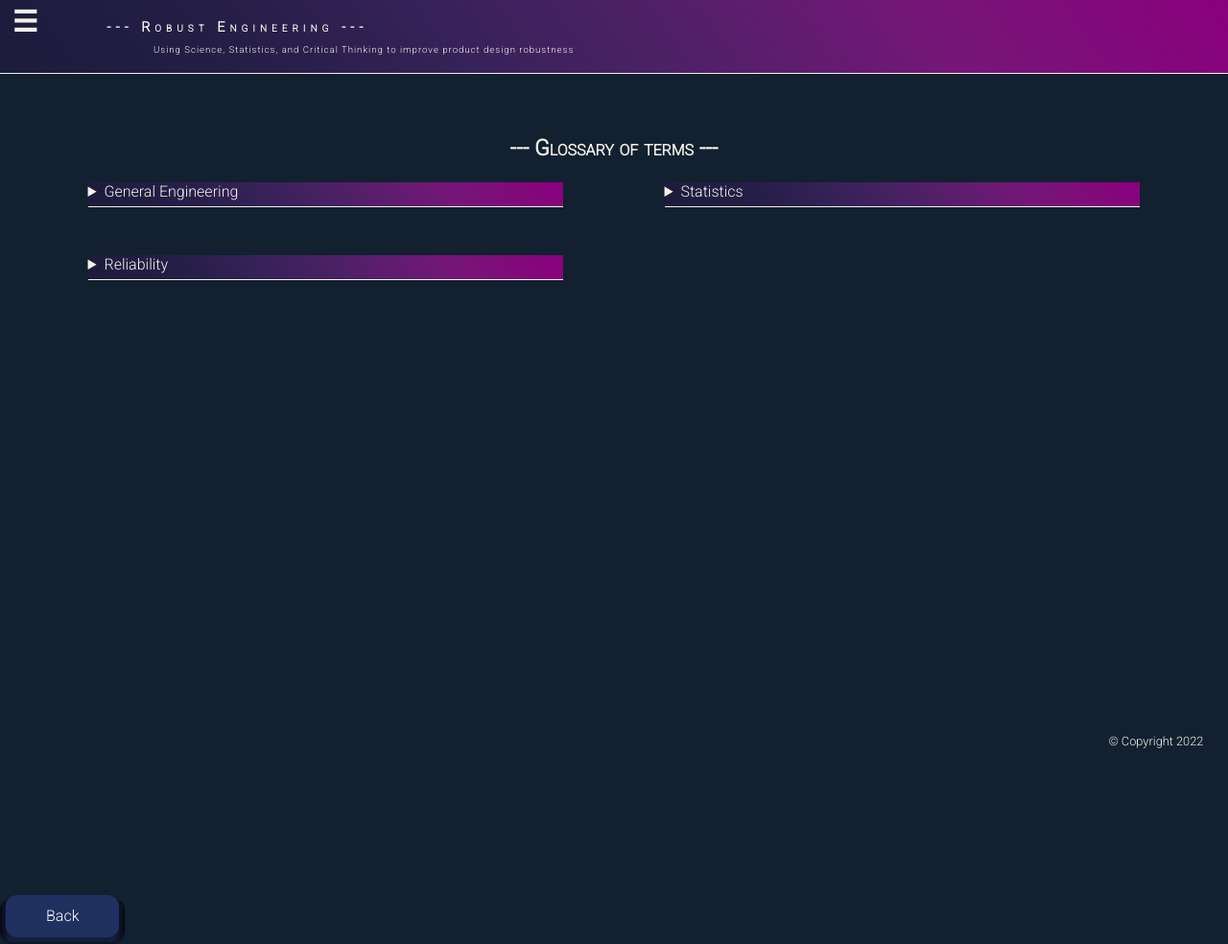
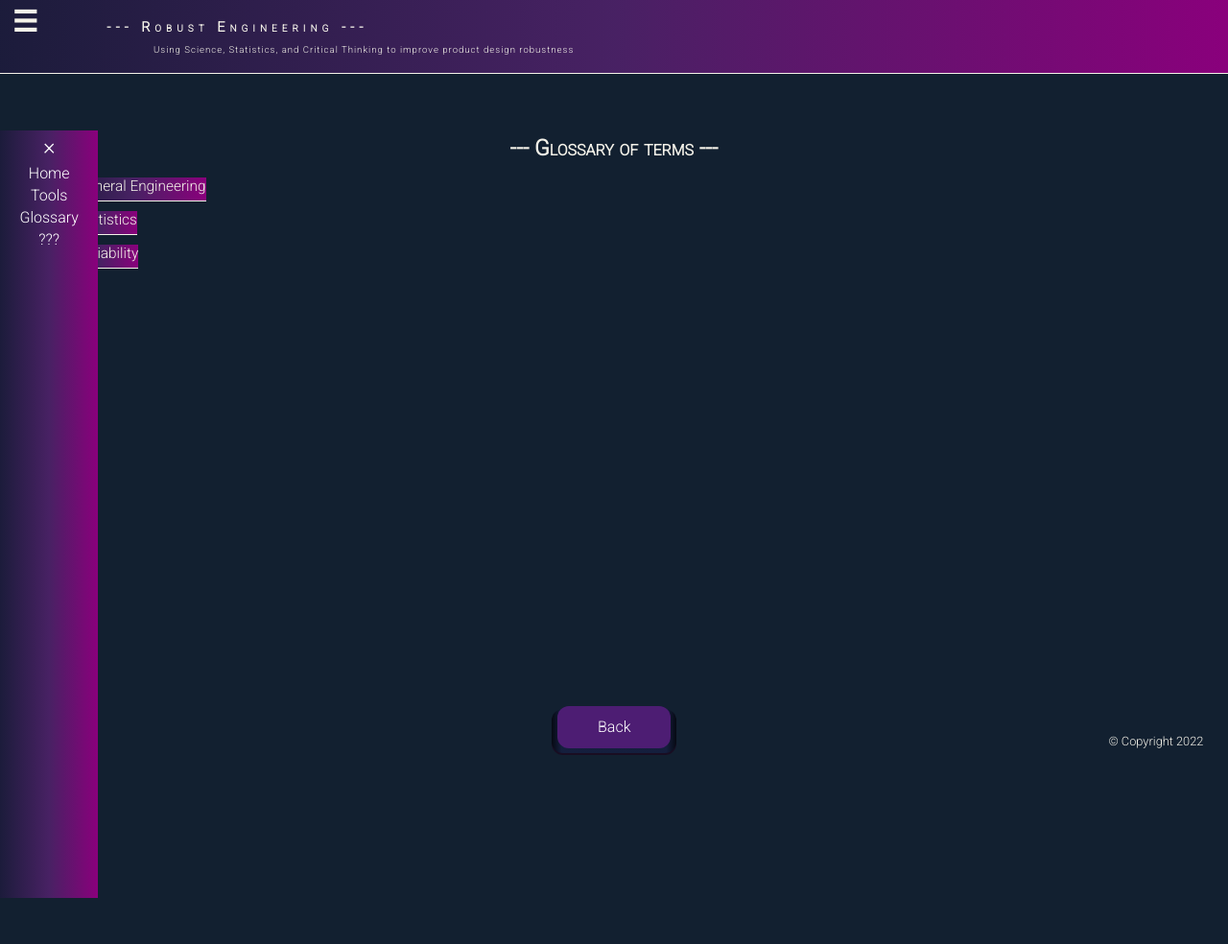
Before and after one commit to pnw-engineering/robust-engineering---old, a PHP site: page /dist/Glossary.html in a window 1280 px wide. Shown: the whole page at 96% size. Run offline with PHP 8.4, Linux system fonts and the light colour scheme; some libraries are stand-ins or nearby versions.

Commit message:
Save before restructuring

```diff
--- a/dist/Glossary.html
+++ b/dist/Glossary.html
@@ -38,11 +38,13 @@
         <div class="mainbody">
             <h1>--- Glossary of terms ---</h1>
             <div class="GridContainer">
-                <details class="GridElement">
+                <div class="GridElement">
+                    <details class="GridElement__details">
                         <summary>General Engineering</summary>
                         <dl>
                             <dt>Robust Design</dt>
-                        <dd>A design that provides the intended functions, in stated conditions, for the specified time,
+                            <dd>A design that provides the intended functions, in stated conditions, for the specified
+                                time,
                                 in
                                 the presence of noise.</dd>
                             <dt>Functional Requirement</dt>
@@ -50,14 +52,16 @@
                             <dt>Verification Test</dt>
                             <dd>Testing done to ensure a product meets customer's requirements.</dd>
                             <dt>Development Test</dt>
-                        <dd>Testing done to explore the design space in order to understand limits and relationships.
+                            <dd>Testing done to explore the design space in order to understand limits and
+                                relationships.
                             </dd>
                             <dt>Critical Parameter Management</dt>
                             <dd>A process for ensuring parameters that are critical to product performane are clearly
                                 defined
                                 and accounted for.</dd>
                             <dt>NUD</dt>
-                        <dd>requirements that are "NEW, UNIQUE, AND DIFFICULT" and therefore warrent additional time and
+                            <dd>requirements that are "NEW, UNIQUE, AND DIFFICULT" and therefore warrent additional time
+                                and
                                 attention to detail to prevent quality escapes.</dd>
                             <dt>DFMEA</dt>
                             <dd>Design Failure Modes and Effects Analysis - a process for identification of potential
@@ -65,57 +69,71 @@
                                 modes and methods for mitigation.</dd>
                         </dl>
                     </details>
-                <details class="GridElement">
+                </div>
+                <div class="GridElement">
+                    <details class="GridElement__details">
                         <summary>Statistics</summary>
                         <dl>
                             <dt>Normality</dt>
-                        <dd>The property that determines how well a set of data fits a normal distribution. Knowing this
+                            <dd>The property that determines how well a set of data fits a normal distribution. Knowing
+                                this
                                 aids in selecting the best statistical tools for further analysis.</dd>
                             <dt>P value</dt>
-                        <dd>The probability that a null hypothesis has been satisfied and therefore cannot be rejected.
+                            <dd>The probability that a null hypothesis has been satisfied and therefore cannot be
+                                rejected.
                             </dd>
                             <dt>Model</dt>
                             <dd>A fabrication intended to predict output parameters based on input parameters. Used
                                 regularly
                                 in development as an analytical tool that can be used in lieu of physical testing.</dd>
                             <dt>Mean</dt>
-                        <dd>The statistical property that describes the central tendancy of a data set (assumed to be
+                            <dd>The statistical property that describes the central tendancy of a data set (assumed to
+                                be
                                 normally distributed). Usually thought of as the "avarage".</dd>
                             <dt>Median</dt>
-                        <dd>The statistical property that describes the central tendancy of a data set (assumed not to
+                            <dd>The statistical property that describes the central tendancy of a data set (assumed not
+                                to
                                 be
                                 normally distributed).</dd>
                             <dt>Standard deviation</dt>
                             <dd>The statistical property that describes the spread of a data set (assumed to be normally
-                            distributed). The simbol σ is used to designate standard deviation. Calculated as the square
-                            root of the variance. One nice property of σ is that the unit of measure for σ is the same
+                                distributed). The simbol σ is used to designate standard deviation. Calculated as the
+                                square
+                                root of the variance. One nice property of σ is that the unit of measure for σ is the
+                                same
                                 as
                                 that of the data in the set and is therefor more intuitive.</dd>
                             <dt>Variance</dt>
                             <dd>The average of the squared difference from the mean of a data set. One nice property of
                                 variance
-                            is that they can be summed across data sets to determine vafriance for the sum of teh sets.
+                                is that they can be summed across data sets to determine vafriance for the sum of teh
+                                sets.
                             </dd>
                         </dl>
                     </details>
-                <details class="GridElement">
+                </div>
+                <div class="GridElement">
+                    <details class="GridElement__details">
                         <summary>Reliability</summary>
                         <dl>
                             <dt>Stress/Strength relationship</dt>
-                        <dd>A property that can be used to evaluate reliability based on product strengths (generally
+                            <dd>A property that can be used to evaluate reliability based on product strengths
+                                (generally
                                 measured) against stresses applied in teh field (generally assumed).</dd>
                             <dt>Failure Mode</dt>
-                        <dd>A way that a product or part can fail in the field. Quality escapes can be reduced by early
+                            <dd>A way that a product or part can fail in the field. Quality escapes can be reduced by
+                                early
                                 identification and mitigation of failure modes.</dd>
                             <dt>Failure Site</dt>
-                        <dd>The spicific design feature whare a known failure mode occurs in a product or part. These
+                            <dd>The spicific design feature whare a known failure mode occurs in a product or part.
+                                These
                                 should
                                 be clearly identified and maintained in DFMEAs.</dd>
                         </dl>
                     </details>
                 </div>
             </div>
-        <div>
+        </div>
         <button class="pushable" onclick="window.location.href='index.html'">
             <span class="shadow"></span>
             <span class="edge"></span>
@@ -123,7 +141,6 @@
                 Back
             </span>
         </button>
-        </div>
     </main>
 </body>
 <footer>&copy; Copyright 2022</footer>
--- a/dist/css/main.css
+++ b/dist/css/main.css
@@ -118,27 +118,27 @@ body__item__heading {
   grid-area: 1/1;
   height: 100vh;
   width: 0;
-  position: absoliute;
+  position: relative;
   z-index: 2;
   top: 0;
   left: 0;
-  background-color: #4282a7;
+  background: linear-gradient(90deg, hsl(240deg, 36%, 17%) 0%, hsl(275deg, 50%, 26%) 50%, hsl(306deg, 100%, 27%) 100%);
   overflow-x: hidden;
   transition: 0.25s;
   text-align: center;
 }
 
 .sidenav a {
+  color: white;
   padding: 2px 2px 1px 2px;
   text-decoration: none;
   font-size: 16px;
-  color: #3f3f3f;
   display: block;
   transition: 0.3s;
 }
 
 .sidenav a:hover {
-  color: white;
+  color: #3f3f3f;
 }
 
 .sidenav .closebtn {
@@ -213,26 +213,39 @@ body__item__heading {
 }
 
 .GridContainer {
-  display: grid;
-  grid-template-columns: repeat(auto-fit, minmax(30em, 1fr));
-  grid-gap: 50px;
-  padding-top: 20px;
+  -moz-columns: 65ch, 3;
+       columns: 65ch, 3;
+  -moz-column-fill: auto;
+       column-fill: auto;
+  padding-top: 5px;
   margin: 0 auto;
 }
 
+.GridElement {
+  display: flex;
+  padding-top: 10px;
+  min-height: 1rem;
+}
 .GridElement p {
   font-size: 1rem;
 }
-.GridElement summary {
+.GridElement__details {
+  min-height: 1rem;
+}
+.GridElement__details summary {
   font-size: 150%;
   padding-bottom: 5px;
   border-bottom: 1px solid;
-  background-image: linear-gradient(55deg, hsl(240deg, 36%, 17%) 0%, hsl(251deg, 41%, 20%) 21%, hsl(263deg, 45%, 24%) 37%, hsl(275deg, 50%, 26%) 50%, hsl(287deg, 57%, 27%) 61%, hsl(298deg, 68%, 28%) 75%, hsl(306deg, 100%, 27%) 100%);
+  background-image: linear-gradient(90deg, hsl(240deg, 36%, 17%) 0%, hsl(275deg, 50%, 26%) 50%, hsl(306deg, 100%, 27%) 100%);
+}
+.GridElement dl {
+  padding-top: 10px;
 }
 .GridElement dt {
   font-size: 130%;
   font-weight: bold;
   padding-bottom: 1px;
+  padding-top: 1px;
 }
 .GridElement dd {
   font-size: 110%;
@@ -243,7 +256,7 @@ body__item__heading {
 .grid-body {
   width: 90%;
   display: grid;
-  grid-template-columns: repeat(auto-fit, minmax(30ch, 1fr));
+  grid-template-columns: repeat(auto-fit, min(65ch, 95%));
   grid-gap: 10px;
   margin: 0 auto;
 }
@@ -301,7 +314,7 @@ body__item__heading {
   background-color: rgb(255, 255, 255);
 }
 .topic:hover {
-  background-image: linear-gradient(55deg, hsl(240deg, 36%, 17%) 0%, hsl(251deg, 41%, 20%) 21%, hsl(263deg, 45%, 24%) 37%, hsl(275deg, 50%, 26%) 50%, hsl(287deg, 57%, 27%) 61%, hsl(298deg, 68%, 28%) 75%, hsl(306deg, 100%, 27%) 100%);
+  background-image: linear-gradient(90deg, hsl(240deg, 36%, 17%) 0%, hsl(275deg, 50%, 26%) 50%, hsl(306deg, 100%, 27%) 100%);
   transition: all 0.25s ease-in-out;
 }
 
@@ -461,7 +474,7 @@ body__item__heading {
   font-size: 1.5rem;
   font-variant: small-caps;
   font-weight: bold;
-  background-image: linear-gradient(55deg, hsl(240deg, 36%, 17%) 0%, hsl(251deg, 41%, 20%) 21%, hsl(263deg, 45%, 24%) 37%, hsl(275deg, 50%, 26%) 50%, hsl(287deg, 57%, 27%) 61%, hsl(298deg, 68%, 28%) 75%, hsl(306deg, 100%, 27%) 100%);
+  background-image: linear-gradient(90deg, hsl(240deg, 36%, 17%) 0%, hsl(275deg, 50%, 26%) 50%, hsl(306deg, 100%, 27%) 100%);
 }
 .ColumnContainer article {
   grid-column: 1;
@@ -478,10 +491,13 @@ body__item__heading {
   text-justify: center;
 }
 .ColumnContainer article p dfn {
-  background-image: linear-gradient(55deg, hsl(240deg, 36%, 17%) 0%, hsl(251deg, 41%, 20%) 21%, hsl(263deg, 45%, 24%) 37%, hsl(275deg, 50%, 26%) 50%, hsl(287deg, 57%, 27%) 61%, hsl(298deg, 68%, 28%) 75%, hsl(306deg, 100%, 27%) 100%);
+  background-image: linear-gradient(90deg, hsl(240deg, 36%, 17%) 0%, hsl(275deg, 50%, 26%) 50%, hsl(306deg, 100%, 27%) 100%);
 }
 .ColumnContainer article ul {
   list-style: none;
+}
+.ColumnContainer article ul li {
+  font-size: 100%;
 }
 .ColumnContainer article ul li details {
   display: block;
@@ -492,7 +508,7 @@ body__item__heading {
 }
 .ColumnContainer article ul li details summary {
   padding-bottom: 5px;
-  background-image: linear-gradient(55deg, hsl(240deg, 36%, 17%) 0%, hsl(251deg, 41%, 20%) 21%, hsl(263deg, 45%, 24%) 37%, hsl(275deg, 50%, 26%) 50%, hsl(287deg, 57%, 27%) 61%, hsl(298deg, 68%, 28%) 75%, hsl(306deg, 100%, 27%) 100%);
+  background-image: gradient1;
 }
 
 @media screen and (min-width: 768px) {
@@ -500,10 +516,10 @@ body__item__heading {
     font-size: 1vw;
   }
 
-  .ColumnContainer {
-    -moz-column-count: 3;
-         column-count: 3;
+  .sidenav {
+    width: 8rem;
   }
+
   .ColumnContainer article {
     font-size: 1rem;
   }
@@ -513,10 +529,10 @@ body__item__heading {
     margin: 0 auto;
   }
   .column_layout details {
-    font-size: 0.6em;
+    font-size: 1.2rem;
   }
   .column_layout details summary {
-    font-size: 0.6em;
+    font-size: 1.2rem;
   }
   .column_layout .intro {
     font-size: 50%;
@@ -574,7 +590,7 @@ body__item__heading {
   color: #f4f2e9;
   font-size: 16px;
   letter-spacing: 4px;
-  background-image: linear-gradient(55deg, hsl(240deg, 36%, 17%) 0%, hsl(251deg, 41%, 20%) 21%, hsl(263deg, 45%, 24%) 37%, hsl(275deg, 50%, 26%) 50%, hsl(287deg, 57%, 27%) 61%, hsl(298deg, 68%, 28%) 75%, hsl(306deg, 100%, 27%) 100%);
+  background-image: linear-gradient(90deg, hsl(240deg, 36%, 17%) 0%, hsl(275deg, 50%, 26%) 50%, hsl(306deg, 100%, 27%) 100%);
 }
 .header__title {
   display: inline-block;
@@ -628,16 +644,16 @@ body__item__heading {
 .column_layout .mainbody h1 {
   font-size: 180%;
 }
-.column_layout .mainbody details {
+.column_layout .mainbody > details {
   font-size: 1rem;
   margin-left: 2em;
   cursor: pointer;
   width: min(80ch, 90%);
   margin: 0 auto;
 }
-.column_layout .mainbody details summary {
+.column_layout .mainbody > details > summary {
   font-size: 1.25rem;
-  background-image: linear-gradient(55deg, hsl(240deg, 36%, 17%) 0%, hsl(251deg, 41%, 20%) 21%, hsl(263deg, 45%, 24%) 37%, hsl(275deg, 50%, 26%) 50%, hsl(287deg, 57%, 27%) 61%, hsl(298deg, 68%, 28%) 75%, hsl(306deg, 100%, 27%) 100%);
+  background-image: linear-gradient(90deg, hsl(240deg, 36%, 17%) 0%, hsl(275deg, 50%, 26%) 50%, hsl(306deg, 100%, 27%) 100%);
 }
 .column_layout .intro {
   font-size: 1rem;
@@ -732,7 +748,7 @@ p {
   position: -webkit-sticky;
   position: sticky;
   grid-area: 2/2;
-  bottom: 10px;
+  bottom: 15px;
   margin: 0 auto;
   border: none;
   background: transparent;
@@ -748,7 +764,7 @@ p {
   width: 100%;
   height: 100%;
   border-radius: 12px;
-  background: hsla(240deg, 0%, 0%, 0.25);
+  background-color: rgb(25, 13, 34);
   will-change: transform;
   transform: translateY(2px);
   transition: transform 600ms cubic-bezier(0.3, 0.7, 0.4, 1);
@@ -771,7 +787,7 @@ p {
   border-radius: 12px;
   font-size: 1.25rem;
   color: white;
-  background: hsl(225deg, 50%, 25%);
+  background-color: rgba(79, 30, 117, 0.976);
   will-change: transform;
   transform: translateY(-4px);
   transition: transform 600ms cubic-bezier(0.3, 0.7, 0.4, 1);
--- a/dist/es2.html
+++ b/dist/es2.html
@@ -1,4 +1,3 @@
-<!-- <div class="speech" id="sp1"> -->
 <div class="ColumnContainer">
     <div class="ColumnContainer__heading">--- Manage Variation ---</div>
     <article>
--- a/dist/index.html
+++ b/dist/index.html
@@ -86,7 +86,6 @@
             </details>
         </div>
 
-        <!-- <button class="getstarted" onclick="window.location.href='start.html'">GO!</button> -->
         <button class="pushable" onclick="window.location.href='start.html'">
             <span class="shadow"></span>
             <span class="edge"></span>
--- a/dist/js/main.js
+++ b/dist/js/main.js
@@ -69,7 +69,7 @@ function toggleNav() {
 }
 
 function openNav() {
-  document.getElementById("mySidenav").style.width = "8em";
+  document.getElementById("mySidenav").style.width = "8rem";
   document.getElementById("myColumnLayout").style.gridTemplateColumns =
     "8em 1fr";
 }
--- a/scss/_config.scss
+++ b/scss/_config.scss
@@ -1,6 +1,11 @@
 $primary-color: #122030;
 $text-color: #f4f2e9;
 $secondary-color: #4282a7;
+$gradient1: linear-gradient(90deg,
+    hsl(240deg 36% 17%) 0%,
+    hsl(275deg 50% 26%) 50%,
+    hsl(306deg 100% 27%) 100%);
+;
 
 *,
 *::before,
--- a/scss/_elevator.scss
+++ b/scss/_elevator.scss
@@ -2,7 +2,7 @@
     width: 90%;
     // height:100%;
     display: grid;
-    grid-template-columns: repeat(auto-fit, minmax(30ch, 1fr));
+    grid-template-columns: repeat(auto-fit, min(65ch, 95%));
     grid-gap: 10px;
     // font-size: 1rem;
     margin: 0 auto;
@@ -80,14 +80,7 @@
     }
 
     &:hover {
-        background-image: linear-gradient(55deg,
-                hsl(240deg 36% 17%) 0%,
-                hsl(251deg 41% 20%) 21%,
-                hsl(263deg 45% 24%) 37%,
-                hsl(275deg 50% 26%) 50%,
-                hsl(287deg 57% 27%) 61%,
-                hsl(298deg 68% 28%) 75%,
-                hsl(306deg 100% 27%) 100%);
+        background-image: $gradient1;
         // background-color: lighten($primary-color, 10);
         // height: 24vh;
         transition: all .25s ease-in-out;
--- a/scss/_glossary.scss
+++ b/scss/_glossary.scss
@@ -1,16 +1,21 @@
 .GridContainer {
-    display: grid;
+    // height: 50vh;
+    // width: 100%;
+    // display: flex;
     // grid-template-columns: repeat(auto-fit, minmax(300px, 1fr));
-    grid-template-columns: repeat(auto-fit, minmax(30em, 1fr));
-    grid-gap: 50px;
-    // width: 100%;
-    padding-top: 20px;
+    // grid-template-columns: repeat(auto-fit, minmax(30em, 1fr));
+    // grid-gap: 5px;
+    columns: 65ch, 3;
+    column-fill: auto;
+    padding-top: 5px;
     margin: 0 auto;
     // background-color: dodgerblue;
 }
 
 .GridElement {
-    // display: flex;
+    display: flex;
+    padding-top: 10px;
+    min-height: 1rem;
     // font-size: 100%;
     // background-color: dodgerblue;
 
@@ -19,29 +24,28 @@
         // border: 1px solid red;
     }
 
-    summary {
-        font-size: 150%;
-        padding-bottom: 5px;
-        border-bottom: 1px solid;
-        // background-color: dodgerblue;
-        background-image: linear-gradient(55deg,
-                hsl(240deg 36% 17%) 0%,
-                hsl(251deg 41% 20%) 21%,
-                hsl(263deg 45% 24%) 37%,
-                hsl(275deg 50% 26%) 50%,
-                hsl(287deg 57% 27%) 61%,
-                hsl(298deg 68% 28%) 75%,
-                hsl(306deg 100% 27%) 100%);
+    &__details {
+        min-height: 1rem;
+
+        summary {
+            font-size: 150%;
+            padding-bottom: 5px;
+            border-bottom: 1px solid;
+            // background-color: dodgerblue;
+            background-image: $gradient1;
+        }
     }
 
-    // dl{
-    //     // border: 1px solid;
-    //     // background-color: dodgerblue;
-    // }
+    dl {
+        padding-top: 10px;
+        // background-color: dodgerblue;
+    }
+
     dt {
         font-size: 130%;
         font-weight: bold;
         padding-bottom: 1px;
+        padding-top: 1px;
     }
 
     dd {
--- a/scss/_menu.scss
+++ b/scss/_menu.scss
@@ -2,11 +2,12 @@
   grid-area: 1 / 1;
   height: 100vh;
   width: 0;
-  position: absoliute;
+  position: relative;
   z-index: 2;
   top: 0;
   left: 0;
-  background-color: $secondary-color;
+  // background-color: $secondary-color;
+  background: $gradient1;
   overflow-x: hidden;
   transition: 0.25s;
   text-align: center;
@@ -14,10 +15,10 @@
 }
 
 .sidenav a {
+  color: white;
   padding: 2px 2px 1px 2px;
   text-decoration: none;
   font-size: 16px;
-  color: #3f3f3f;
   display: block;
   transition: 0.3s;
 
@@ -25,7 +26,7 @@
 
 .sidenav a:hover {
   // color: #f1f1f1;
-  color: white;
+  color: #3f3f3f;
 }
 
 .sidenav .closebtn {
--- a/scss/_responsive.scss
+++ b/scss/_responsive.scss
@@ -3,10 +3,14 @@
     font-size: 1.0vw;
   }
 
+  .sidenav{
+    width: 8rem;
+  }
   .ColumnContainer {
     // grid-template-columns: repeat(auto-fit, MIN(65ch, 1fr));
-    column-count:3;
-    article{
+    // column-count: 3;
+
+    article {
       font-size: 1rem;
     }
   }
@@ -21,11 +25,11 @@
 
 
     details {
-      font-size: .6em;
+      font-size: 1.2rem;
 
       summary {
         // margin-left:1em;
-        font-size: .6em;
+        font-size: 1.2rem;
       }
     }
 
@@ -64,8 +68,8 @@
 
   .grid-body {
     width: 100%;
-    grid-gap: 30px // grid-template-columns: repeat(auto-fit, minmax(480px, 1fr));
-      // background-color: blue;
+    grid-gap: 30px;
+    // background-color: blue;
   }
 
   .grid-item {
--- a/scss/main.scss
+++ b/scss/main.scss
@@ -23,14 +23,7 @@
   color: $text-color;
   font-size: 16px;
   letter-spacing: 4px;
-  background-image: linear-gradient(55deg,
-      hsl(240deg 36% 17%) 0%,
-      hsl(251deg 41% 20%) 21%,
-      hsl(263deg 45% 24%) 37%,
-      hsl(275deg 50% 26%) 50%,
-      hsl(287deg 57% 27%) 61%,
-      hsl(298deg 68% 28%) 75%,
-      hsl(306deg 100% 27%) 100%);
+  background-image: $gradient1;
   // background-color: $primary-color;
 
   &__title {
@@ -112,7 +105,7 @@
       font-size: 180%;
       // background-color: dodgerblue;
     }
-    details {
+    > details {
       font-size: 1rem;
       margin-left: 2em;
       cursor: pointer;
@@ -120,16 +113,9 @@
       margin: 0 auto;
       // background-color: cadetblue;
 
-      summary {
+      > summary {
         font-size: 1.25rem;
-        background-image: linear-gradient(55deg,
-        hsl(240deg 36% 17%) 0%,
-        hsl(251deg 41% 20%) 21%,
-        hsl(263deg 45% 24%) 37%,
-        hsl(275deg 50% 26%) 50%,
-        hsl(287deg 57% 27%) 61%,
-        hsl(298deg 68% 28%) 75%,
-        hsl(306deg 100% 27%) 100%);
+        background-image: $gradient1;
         }
   }
 
@@ -250,7 +236,7 @@ p {
   position: relative;
   position: sticky;
   grid-area: 2 / 2;
-  bottom: 10px;
+  bottom: 15px;
   // height: 10vh;
   // width: 10vh;
   margin: 0 auto;
@@ -270,7 +256,7 @@ p {
   height: 100%;
   border-radius: 12px;
   // background: hsl(0deg 0% 0% / 0.25);
-  background: hsl(240deg 0% 0% / 0.25);
+  background-color: rgb(25, 13, 34);
   will-change: transform;
   transform: translateY(2px);
   transition: transform 600ms cubic-bezier(.3, .7, .4, 1);
@@ -299,7 +285,8 @@ p {
   font-size: 1.25rem;
   color: white;
   // background: hsl(345deg 100% 47%);
-  background: hsl(225deg 50% 25%);
+  // background: hsl(225deg 50% 25%);
+  background-color: rgba(79, 30, 117, 0.976);
   will-change: transform;
   transform: translateY(-4px);
   transition:
```
Also changed, not shown: dist/es3.html (+31 -8 lines), dist/start.html (+5 -9 lines), scss/_ColumnLayout.scss (+4 -25 lines), 1 other file. Lines whose indentation alone changed are shown as unchanged.
